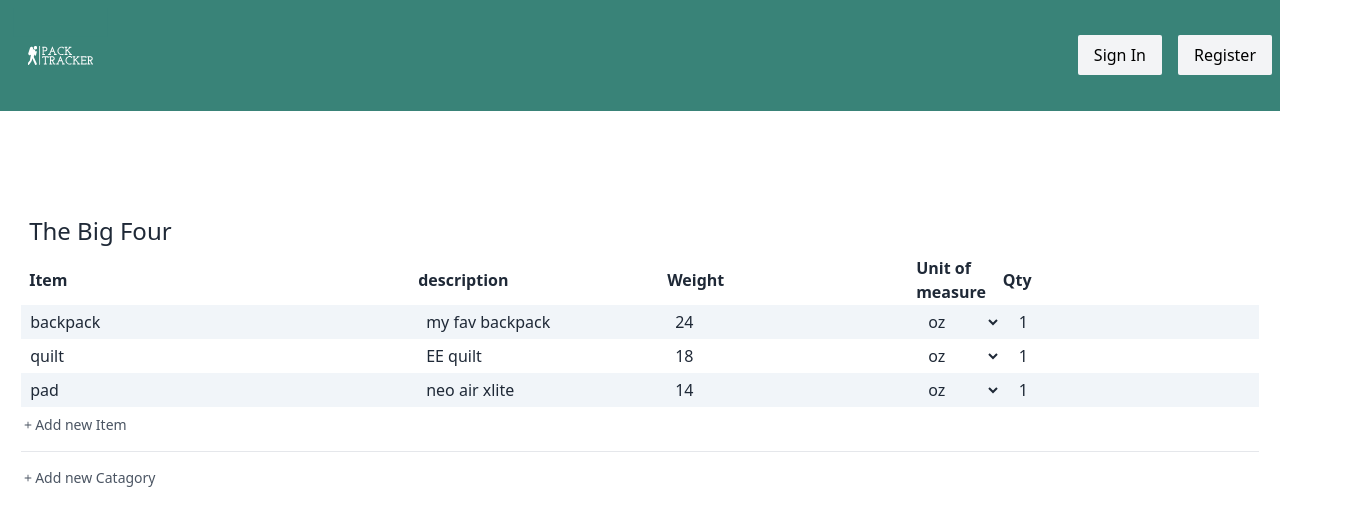
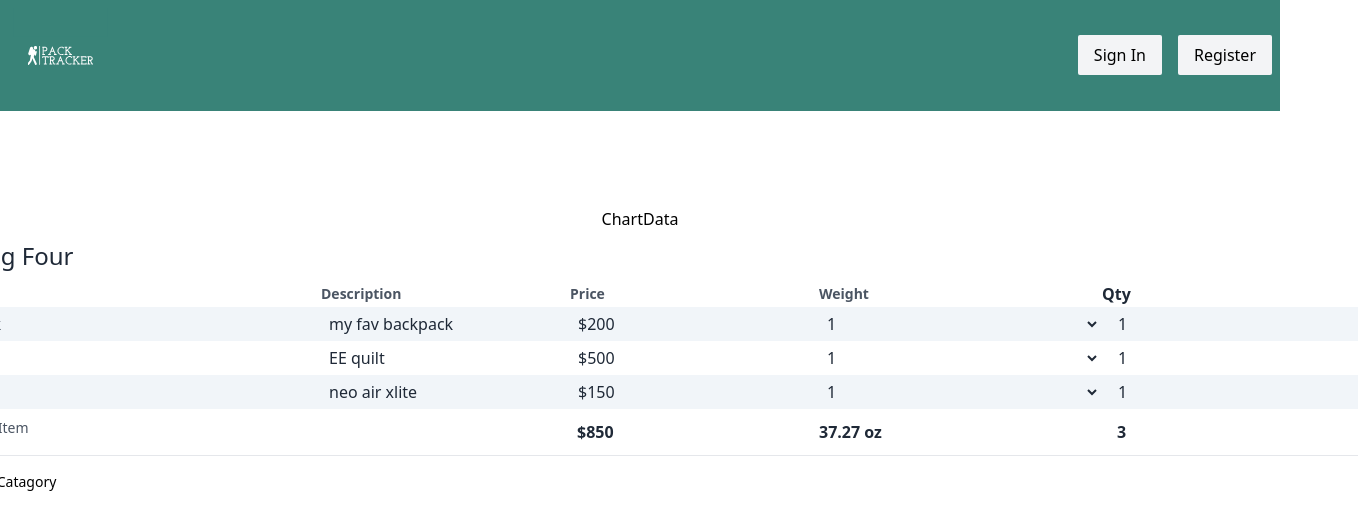
Before and after one commit to jrmeyers92/pack-tracker, a Next.js app: page / in a window 1280 px wide. Shown: the top 530 px of the page, 1358 px wide, since content can reach past the window. Built offline with nearby package versions, Linux system fonts and the light colour scheme.

Commit message:
get catagory totals working

```diff
--- a/src/app/components/CatagoryItem.js
+++ b/src/app/components/CatagoryItem.js
@@ -1,3 +1,5 @@
+"use client";
+
 import { updateItem, deleteItem } from "../store";
 import { useDispatch } from "react-redux";
 
@@ -9,6 +11,15 @@ const CatagoryItem = ({ data, catagoryID, id }) => {
   };
 
   const handleInputChange = (event) => {
+    if (event.target.name == "price") {
+      dispatch(
+        updateItem({
+          catagoryID: catagoryID,
+          itemID: data.id,
+          [event.target.name]: event.target.value.slice(1),
+        })
+      );
+    } else {
       console.log(event.target.name);
       dispatch(
         updateItem({
@@ -17,15 +28,14 @@ const CatagoryItem = ({ data, catagoryID, id }) => {
           [event.target.name]: event.target.value,
         })
       );
+    }
   };
 
   return (
-    <>
     <tr className="odd:bg-slate-100 odd:hover:bg-slate-200 even:hover:bg-zinc-200 duration-200 text-gray-800">
       <td>
         <input
           className="outline-0 bg-inherit hover:ring-2 hover:ring-inset hover:ring-pink py-1 px-2 pl-2"
-            bg-inherit
           type="text"
           name="name"
           placeholder="name"
@@ -36,12 +46,21 @@ const CatagoryItem = ({ data, catagoryID, id }) => {
       <td>
         <input
           className="outline-0 bg-inherit hover:ring-2 hover:ring-inset hover:ring-pink py-1 px-2"
-            bg-inherit
           type="text"
           placeholder="description"
           name="description"
           onChange={handleInputChange}
           value={data.description}
+        />
+      </td>
+      <td>
+        <input
+          className="outline-0 bg-inherit hover:ring-2 hover:ring-inset hover:ring-pink py-1 px-2"
+          type="text"
+          placeholder="price"
+          name="price"
+          onChange={handleInputChange}
+          value={`$${data.price ? data.price : ""}`}
         />
       </td>
       <td>
@@ -56,15 +75,12 @@ const CatagoryItem = ({ data, catagoryID, id }) => {
       </td>
       <td>
         <select
-            name={`unitOfMeasure-${data.id}`}
-            id={`unitOfMeasure-${data.id}`}
+          name={`unitOfMeasure`}
+          id={`unitOfMeasure]`}
           onChange={handleInputChange}
           className="outline-0 bg-inherit w-full hover:ring-2 hover:ring-inset hover:ring-pink py-1 px-2 mr-4"
         >
-            <option
-              selected={data.unitOfMeasure == "g" ? true : false}
-              value="g"
-            >
+          <option selected={data.unitOfMeasure == "g" ? true : false} value="g">
             g
           </option>
           <option
@@ -100,7 +116,6 @@ const CatagoryItem = ({ data, catagoryID, id }) => {
       </td>
       {/* <button onClick={handleDeleteItem}>XXX</button> */}
     </tr>
-    </>
   );
 };
 
--- a/src/app/components/CatagoryList.js
+++ b/src/app/components/CatagoryList.js
@@ -4,21 +4,67 @@ import CatagoryItem from "./CatagoryItem";
 import { BsPlus } from "react-icons/bs";
 import { useDispatch } from "react-redux";
 import { updateCatagory, addItem } from "../store";
+import { useEffect, useState } from "react";
+import { lbToOz, kgToOz, gramToOz } from "../utils/weightConversion";
 
 const CatagoryList = ({ name, data, id }) => {
   const dispatch = useDispatch();
+  const [totalCost, setTotalCost] = useState(0);
+  const [qty, setQty] = useState(0);
+  const [weight, setWeight] = useState(0);
 
   const handleNameChange = (event) => {
-    dispatch(updateCatagory());
+    dispatch(updateCatagory({ catagoryID: id, name: event.target.value }));
   };
 
   const addNewItem = (event) => {
     dispatch(addItem({ catagoryID: id }));
   };
 
+  useEffect(() => {
+    console.log(data);
+    let cost = 0;
+    let qty = 0;
+    let weight = 0;
+
+    data.forEach((item) => {
+      if (item.price != null || item.price != "") {
+        cost += parseInt(item.price);
+      } else {
+      }
+
+      if (item.qty) {
+        qty += parseInt(item.qty);
+      }
+
+      if (item.weight) {
+        if (item.unitOfMeasure == "g") {
+          weight += gramToOz(parseInt(item.weight));
+        } else if (item.unitOfMeasure == "kg") {
+          weight += kgToOz(parseInt(item.weight));
+        } else if (item.unitOfMeasure == "lb") {
+          console.log("this ran");
+          weight += lbToOz(parseInt(item.weight));
+          console.log(weight);
+        } else {
+          weight += parseInt(item.weight);
+        }
+      }
+    });
+
+    // round to two decimal places
+    weight = Math.round(weight * 100) / 100;
+
+    setQty(qty);
+    setTotalCost(cost);
+    setWeight(weight);
+  }, [data]);
+
   return (
     <table className="border-b mb-4 text-gray-800">
+      <thead>
         <tr>
+          <td>
             <input
               type="text"
               name="catagoryName"
@@ -28,30 +74,49 @@ const CatagoryList = ({ name, data, id }) => {
               placeholder="Catagory Name"
               className="flex-1 outline-0 p-2 mr-8 text-2xl hover:ring-1 active:ring-1 ring-gray-200 hover:bg-gray-100 active:gray-100"
             />
+          </td>
         </tr>
         <tr>
-        <th className="text-left pl-2">Item</th>
-        <th className="text-left">description</th>
-        <th className="text-left">Weight</th>
-        <th className="text-left pr-4">Unit of measure</th>
+          <th className="text-left text-sm text-gray-600 pl-2">Item</th>
+          <th className="text-left text-sm text-gray-600">Description</th>
+          <th className="text-left text-sm text-gray-600">Price</th>
+          <th className="text-left text-sm text-gray-600" colSpan={2}>
+            Weight
+          </th>
           <th className="text-left">Qty</th>
           {/* <th className="border border-black">
                 <button className="hidden">X</button>
               </th> */}
         </tr>
+      </thead>
 
+      <tbody>
         {data.map((item) => (
-        <CatagoryItem data={item} key={item.id} catagoryID={id} id={item.id} />
+          <CatagoryItem
+            data={item}
+            key={item.id}
+            catagoryID={id}
+            id={item.id}
+          />
         ))}
-
-      <tr>
+      </tbody>
+      <tfoot>
+        <tr className="mt-2">
+          <td>
             <button
               className="flex items-center text-sm mt-2 pb-4 text-gray-600"
               onClick={addNewItem}
             >
               <BsPlus /> Add new Item
             </button>
+          </td>
+          <td></td>
+          <td className=" font-bold pl-2">${totalCost}</td>
+          <td className="font-bold">{weight} oz</td>
+          <td></td>
+          <td className="pl-4 font-bold">{qty}</td>
         </tr>
+      </tfoot>
     </table>
   );
 };
--- /dev/null
+++ b/src/app/components/ChartData.js
@@ -0,0 +1,21 @@
+"use client";
+
+import { useSelector } from "react-redux";
+
+const ChartData = () => {
+  //   const gear = useSelector((state) => {
+  //     return state.gear.gear;
+  //   });
+
+  return <div>ChartData</div>;
+};
+
+export default ChartData;
+
+const data = [
+  {
+    name: "big four",
+    totalWeight: 120,
+    totalCost: 1034,
+  },
+];
--- a/src/app/components/GearList.js
+++ b/src/app/components/GearList.js
@@ -12,8 +12,6 @@ const GearList = () => {
   const gear = useSelector((state) => {
     return state.gear.gear;
   });
-
-  console.log(gear);
 
   const addNewCatagory = () => {
     dispatch(addCatagory({}));
@@ -31,7 +29,7 @@ const GearList = () => {
       ))}
 
       <button
-        className="flex items-center text-sm mt-2 text-gray-600"
+        className="flex items-center text-sm mt-2 text-gr"
         onClick={addNewCatagory}
       >
         <BsPlus /> Add new Catagory
--- a/src/app/page.js
+++ b/src/app/page.js
@@ -1,15 +1,27 @@
 "use client";
 
 import GearList from "./components/GearList";
+import ChartData from "./components/ChartData";
 import { Provider } from "react-redux";
 import { store } from "./store";
+import { useState, useEffect } from "react";
 
 export default function Home() {
+  const [mounted, setMounted] = useState(false);
+
+  useEffect(() => {
+    console.log(store);
+    setMounted(true);
+  }, [store]);
+
   return (
-    <Provider store={store}>
-      <main className="flex min-h-screen flex-col items-center p-24">
-        <GearList />
-      </main>
-    </Provider>
+    mounted && (
+      <Provider store={store}>
+        <main className="flex min-h-screen flex-col items-center p-24">
+          <ChartData />
+          <GearList />
+        </main>
+      </Provider>
+    )
   );
 }
--- a/src/app/store/slices/gearSlice.js
+++ b/src/app/store/slices/gearSlice.js
@@ -12,24 +12,27 @@ const gearSlice = createSlice({
             id: nanoid(),
             name: "backpack",
             description: "my fav backpack",
-            unitOfMeasure: "oz",
-            weight: "24",
+            price: 200,
+            unitOfMeasure: "kg",
+            weight: "1",
             qty: 1,
           },
           {
             id: nanoid(),
             name: "quilt",
             description: "EE quilt",
+            price: 500,
             unitOfMeasure: "oz",
-            weight: "18",
+            weight: "1",
             qty: 1,
           },
           {
             id: nanoid(),
             name: "pad",
             description: "neo air xlite",
+            price: 150,
             unitOfMeasure: "oz",
-            weight: "14",
+            weight: "1",
             qty: 1,
           },
         ],
@@ -46,6 +49,7 @@ const gearSlice = createSlice({
             id: nanoid(),
             name: "",
             description: "",
+            price: "",
             unitOfMeasure: "oz",
             weight: "",
             qty: 1,
@@ -84,6 +88,7 @@ const gearSlice = createSlice({
         id: nanoid(),
         name: "",
         description: "",
+        price: null,
         unitOfMeasure: "oz",
         weight: "",
         qty: 1,
--- /dev/null
+++ b/src/app/utils/weightConversion.js
@@ -0,0 +1,11 @@
+export const lbToOz = (lb) => {
+  return lb * 16;
+};
+
+export const kgToOz = (kg) => {
+  return kg * 35.27396;
+};
+
+export const gramToOz = (gram) => {
+  return gram / 28.34952;
+};
```
Lines whose indentation alone changed are shown as unchanged.
